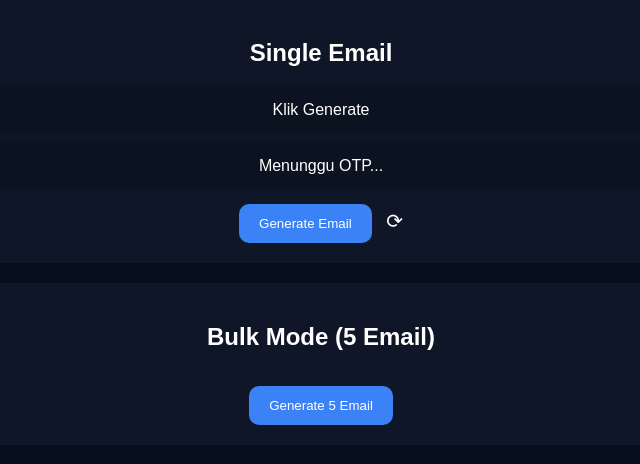
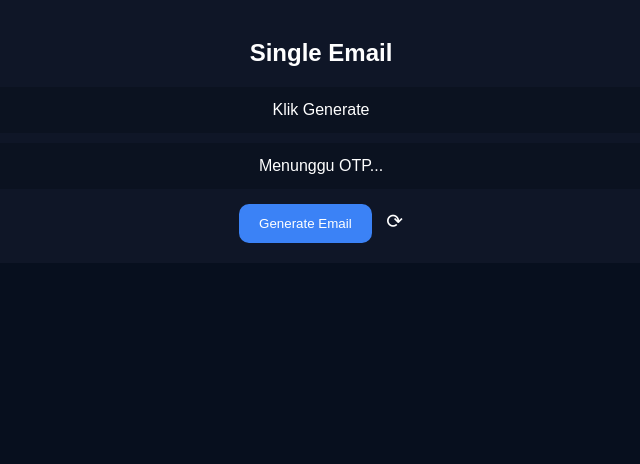
Before and after one commit to zays19/tempmail, a Flask app: page / in a window 1280 px wide. Shown: the part 81-545 px from the top of the page, without its empty margins (319-959 px from the left). Run offline with Flask 3, Linux system fonts and the light colour scheme.

Commit message:
frontend tempmail fix

```diff
--- a/app.py
+++ b/app.py
@@ -1,83 +1,10 @@
-from flask import Flask, render_template, jsonify, request
-import requests
-import re
-import random
-import string
+from flask import Flask, render_template
 
 app = Flask(__name__)
-
-BASE = "https://temp-mail.app/api"
-
-def random_name():
-    return ''.join(random.choice(string.ascii_lowercase + string.digits) for _ in range(10))
-
-
-# generate email
-@app.route("/generate")
-def generate():
-    try:
-        name = random_name()
-        res = requests.get(f"{BASE}/email/new?name={name}", timeout=15).json()
-
-        mailbox = res.get("mailbox")
-        domain = res.get("domain")
-        token = res.get("token")
-
-        email = f"{mailbox}@{domain}"
-
-        return jsonify({
-            "email": email,
-            "token": token
-        })
-    except Exception as e:
-        return jsonify({"error": str(e)})
-
-
-# cek otp
-@app.route("/check")
-def check():
-    token = request.args.get("token")
-
-    try:
-        res = requests.get(f"{BASE}/mail/list?token={token}", timeout=15).json()
-
-        if not res:
-            return jsonify({"otp": None})
-
-        mail = res[0]
-        body = (mail.get("body") or "") + (mail.get("text") or "")
-
-        match = re.search(r'\b\d{4,8}\b', body)
-        if match:
-            return jsonify({"otp": match.group()})
-
-        return jsonify({"otp": None})
-
-    except:
-        return jsonify({"otp": None})
-
-
-# bulk 5 email
-@app.route("/bulk")
-def bulk():
-    emails = []
-
-    for _ in range(5):
-        try:
-            name = random_name()
-            res = requests.get(f"{BASE}/email/new?name={name}", timeout=15).json()
-            email = f"{res.get('mailbox')}@{res.get('domain')}"
-            emails.append(email)
-        except:
-            pass
-
-    return jsonify(emails)
-
 
 @app.route("/")
 def home():
     return render_template("index.html")
 
-
 if __name__ == "__main__":
     app.run(host="0.0.0.0", port=5000)
--- a/requirements.txt
+++ b/requirements.txt
@@ -1,3 +1,2 @@
-flask
-requests
+Flask
 gunicorn
--- a/templates/index.html
+++ b/templates/index.html
@@ -26,11 +26,6 @@ body{
     border-radius:10px;
     cursor:pointer;
     user-select:none;
-    transition:0.2s;
-}
-
-.email:hover,.otp:hover{
-    background:#17223a;
 }
 
 button{
@@ -62,83 +57,59 @@ button{
 
 <button onclick="generate()">Generate Email</button>
 <span class="refresh" onclick="check()">⟳</span>
-
-</div>
-
-<div class="box">
-<h2>Bulk Mode (5 Email)</h2>
-<div id="bulk"></div>
-<button onclick="bulk()">Generate 5 Email</button>
 </div>
 
 <script>
 
-let currentEmail = null
-let currentToken = null
-let loop = null
+let currentEmail=null
+let currentToken=null
+let loop=null
 
-function copyText(text, element){
-    navigator.clipboard.writeText(text)
-    const old = element.innerText
-    element.innerText = "✓ Copied"
-    element.style.background="#16a34a"
-
-    setTimeout(()=>{
-        element.innerText = old
-        element.style.background="#0b1220"
-    },900)
+function copy(el){
+    navigator.clipboard.writeText(el.innerText)
+    el.innerText="✓ Copied"
+    setTimeout(()=>{el.innerText=currentEmail},900)
 }
 
-document.getElementById("email").onclick=()=>{
-    if(currentEmail) copyText(currentEmail, document.getElementById("email"))
-}
-
-document.getElementById("otp").onclick=()=>{
-    const otp = document.getElementById("otp").innerText
-    if(otp!="Menunggu OTP..." && otp!="Klik Generate"){
-        copyText(otp, document.getElementById("otp"))
-    }
-}
+document.getElementById("email").onclick=()=>{if(currentEmail) copy(document.getElementById("email"))}
+document.getElementById("otp").onclick=()=>copy(document.getElementById("otp"))
 
 async function generate(){
+
     document.getElementById("email").innerText="Generating..."
-    document.getElementById("otp").innerText="Menunggu OTP..."
 
-    const res = await fetch("/generate")
+    // MINTA EMAIL LANGSUNG KE TEMPMAIL
+    const res = await fetch("https://temp-mail.app/api/email/new", {
+        credentials:"include"
+    })
+
     const data = await res.json()
 
-    currentEmail = data.email
+    currentEmail = data.mailbox + "@" + data.domain
     currentToken = data.token
 
     document.getElementById("email").innerText=currentEmail
+    document.getElementById("otp").innerText="Menunggu OTP..."
 
     if(loop) clearInterval(loop)
-    loop = setInterval(check,5000)
+    loop=setInterval(check,5000)
 }
 
 async function check(){
     if(!currentToken) return
 
-    const res = await fetch(`/check?token=${currentToken}`)
+    const res = await fetch(`https://temp-mail.app/api/mail/list?token=${currentToken}`)
     const data = await res.json()
 
-    if(data.otp){
-        document.getElementById("otp").innerText=data.otp
+    if(data.length>0){
+        const mail = data[0]
+        const body = (mail.body || "") + (mail.text || "")
+        const match = body.match(/\b\d{4,8}\b/)
+
+        if(match){
+            document.getElementById("otp").innerText=match[0]
+        }
     }
-}
-
-async function bulk(){
-    document.getElementById("bulk").innerHTML="Generating..."
-
-    const res = await fetch("/bulk")
-    const data = await res.json()
-
-    let html=""
-    data.forEach(e=>{
-        html+=`<div class="email" onclick="navigator.clipboard.writeText('${e}')">${e}</div>`
-    })
-
-    document.getElementById("bulk").innerHTML=html
 }
 
 </script>
```
